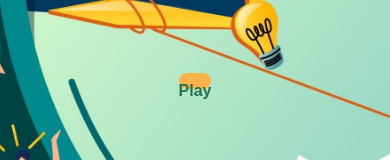
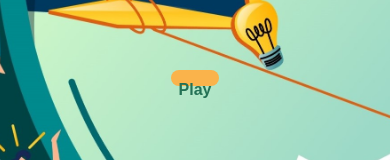
Before and after one commit to tristan-carter/SnellRun, a Next.js app: page / in a window 390 px wide. Shown: the part 344-504 px from the top of the page. Built offline with nearby package versions, Linux system fonts and the light colour scheme.

Commit message:
Update index.js

```diff
--- a/pages/index.js
+++ b/pages/index.js
@@ -1,10 +1,11 @@
-import React from 'react'
+import { useState } from 'react';
 
 import Head from 'next/head'
 import Image from 'next/image'
 import Link from 'next/link'
 
 export default function Home () {
+  const [isHovered, setIsHovered] = useState(false);
   return (
     <>
       <Head>
@@ -13,8 +14,8 @@ export default function Home () {
         <meta name="viewport" content="width=device-width, initial-scale=1" />
         <link rel="icon" href="/favicon.ico" />
       </Head>
-      <main className="flex flex-col justify-center items-center min-h-screen">
-        <div className="absolute h-screen w-screen">
+      <main className="flex flex-col justify-center items-center min-h-screen max-h-screen">
+        <div className="absolute h-screen w-screen z-[-1]">
           <Image
               src="/Images/LandingBG.jpg"
               alt="Background Image"
@@ -22,8 +23,8 @@ export default function Home () {
               className="-z-10 object-cover"
           />
         </div>
-        <Link passHref className="h-[17%] aspect-[36/12]" href="/play">
-          <button className="h-full w-full leading-tight py-2 font-semibold text-themeBlue bg-themeOrange rounded-3xl text-center sm:text-xl md:text-5xl lg:text-8xl">Play</button>
+        <Link passHref className="h-[17%] aspect-[36/12] py-2 font-semibold text-themeBlue hover:bg-[#FF9800] bg-themeOrange rounded-3xl text-center sm:text-3xl md:text-6xl lg:text-8xl" href="/play">
+          <button>Play</button>
         </Link>
       </main>
     </>
```
